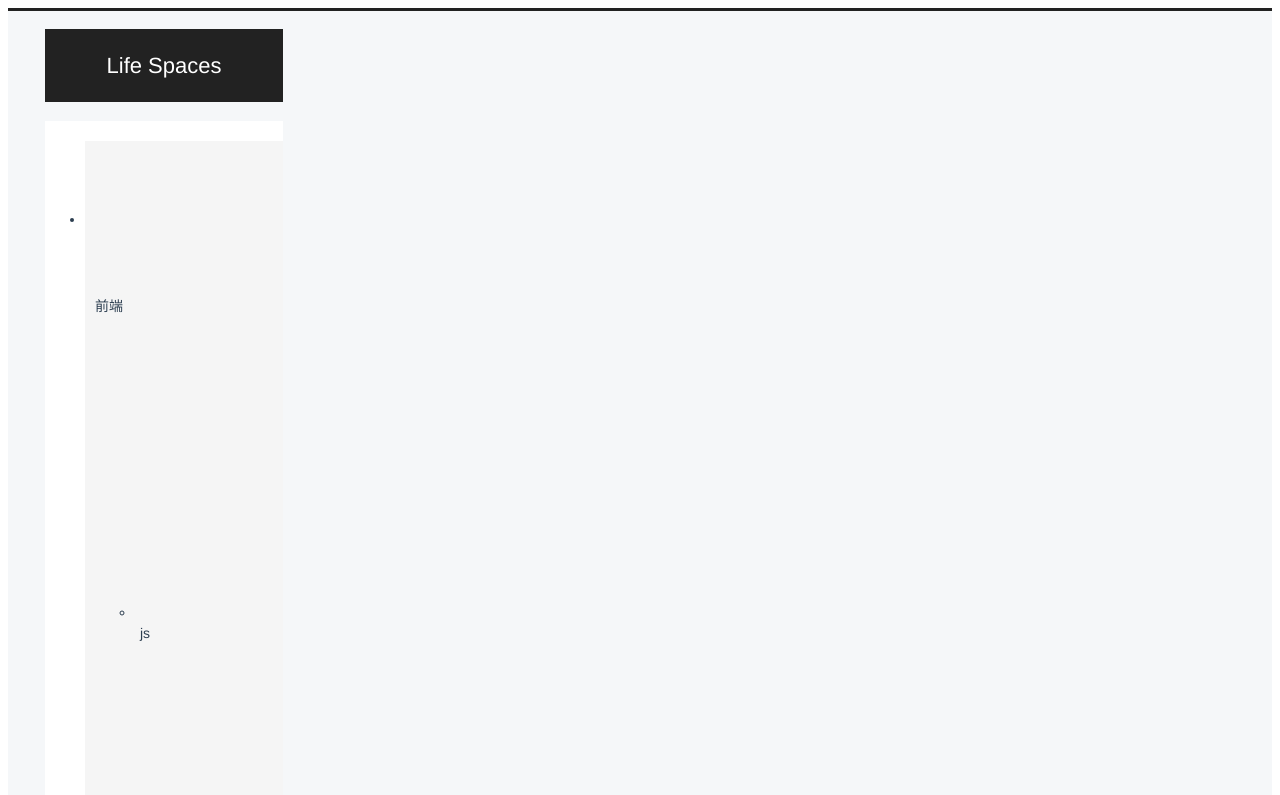
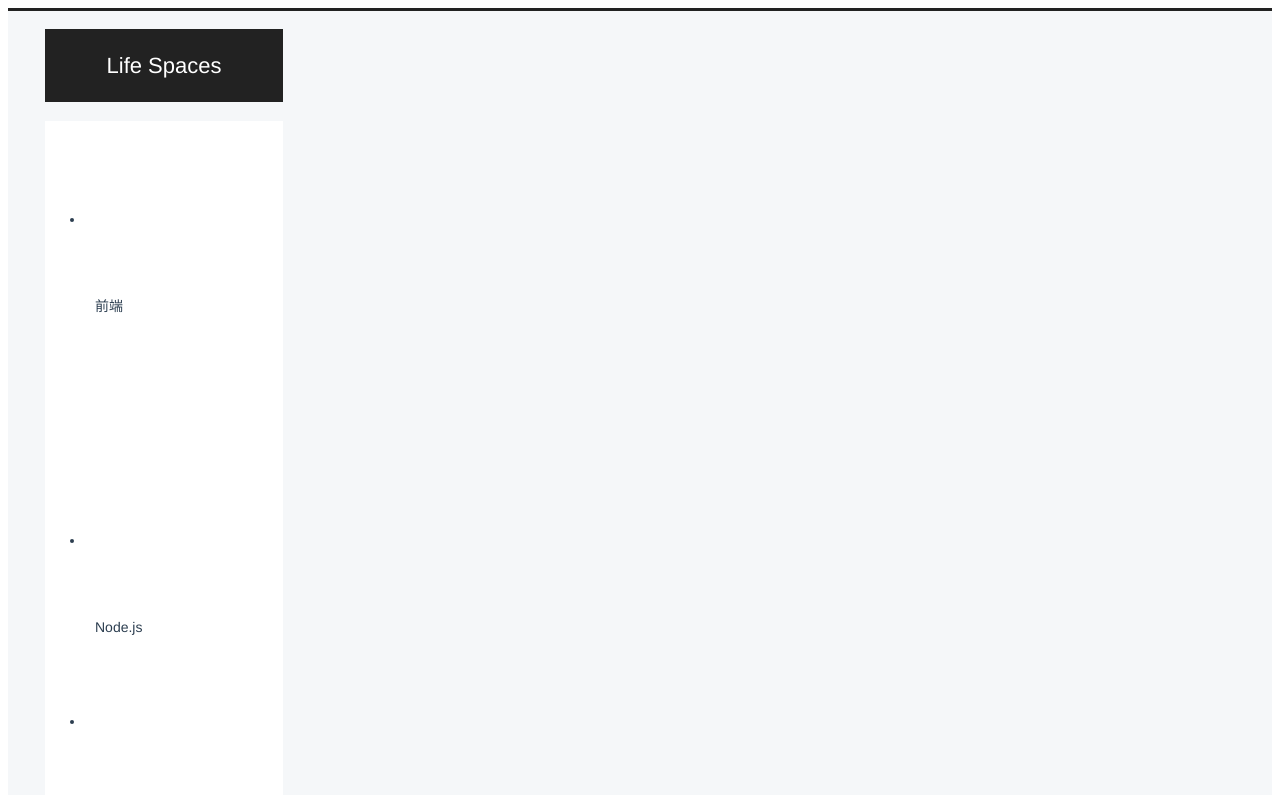
Before and after one commit to ZthStudy/life-spaces, a Vue app: page / in a window 1280 px wide. Shown: the top 795 px of the page. Built offline with nearby package versions, Linux system fonts and the light colour scheme; the HTML template or start-up script is replaced by a standard one.

Commit message:
优化完善导航栏

```diff
--- a/src/components/SideBar/ChildNav.vue
+++ b/src/components/SideBar/ChildNav.vue
@@ -4,7 +4,7 @@
  * @Author: zhangtianhou
  * @Date: 2021-02-10 16:34:32
  * @LastEditors: zhangtianhou
- * @LastEditTime: 2021-02-11 10:58:22
+ * @LastEditTime: 2021-02-15 09:58:12
 -->
 <template>
   <div v-if="hasChildren(parent)" class="pl10">
@@ -44,11 +44,15 @@ export default defineComponent({
   },
 });
 </script>
-<style scoped>
+<style lang="scss" scoped>
+$antiquewhite: antiquewhite;
 .child {
   padding: 5px;
+  &:hover {
+    background: $antiquewhite;
+  }
 }
 .active {
-  background: antiquewhite;
+  background: $antiquewhite;
 }
 </style>
--- a/src/components/SideBar/SideNav.vue
+++ b/src/components/SideBar/SideNav.vue
@@ -4,7 +4,7 @@
  * @Author: zhangtianhou
  * @Date: 2021-01-07 09:56:08
  * @LastEditors: zhangtianhou
- * @LastEditTime: 2021-02-11 10:58:29
+ * @LastEditTime: 2021-02-15 09:55:00
 -->
 <template>
   <ul class="parent">
@@ -26,7 +26,7 @@
   </ul>
 </template>
 <script lang='ts'>
-import { defineComponent, ref } from "vue";
+import { defineComponent } from "vue";
 import SvgIcon from "@/components/SvgIcon.vue";
 import ChildNav from "./ChildNav.vue";
 import { useNav } from "./hooks";
--- a/src/components/SideBar/hooks.ts
+++ b/src/components/SideBar/hooks.ts
@@ -4,7 +4,7 @@
  * @Author: zhangtianhou
  * @Date: 2021-02-10 16:47:26
  * @LastEditors: zhangtianhou
- * @LastEditTime: 2021-02-11 10:59:32
+ * @LastEditTime: 2021-02-15 09:54:51
  */
 import { ref } from "vue";
 import { Nav } from "./type";
@@ -23,7 +23,6 @@ const parent = ref([
         icon: "icon-huolongguo",
       },
     ],
-    fold: true,
   },
   {
     index: 1,
@@ -45,7 +44,6 @@ const parent = ref([
         icon: "icon-huolongguo",
       },
     ],
-    fold: false,
   },
   {
     index: 3,
@@ -55,7 +53,7 @@ const parent = ref([
   },
 ]);
 
-const clickParentIndex = ref(0);
+const clickParentIndex = ref(-1);
 const clickChildIndex = ref(-1);
 
 const hasChildren = (item: Nav): boolean => {
```
